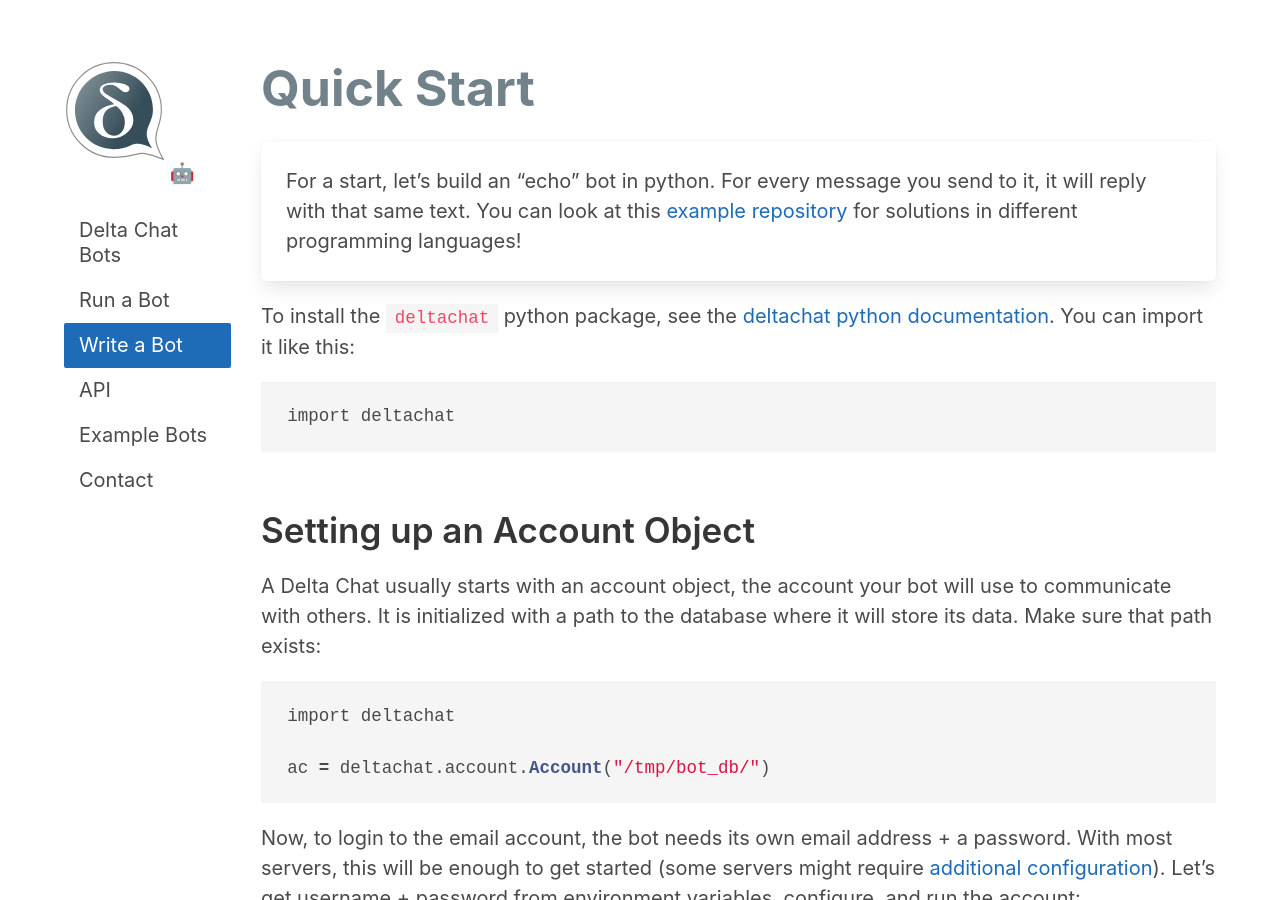
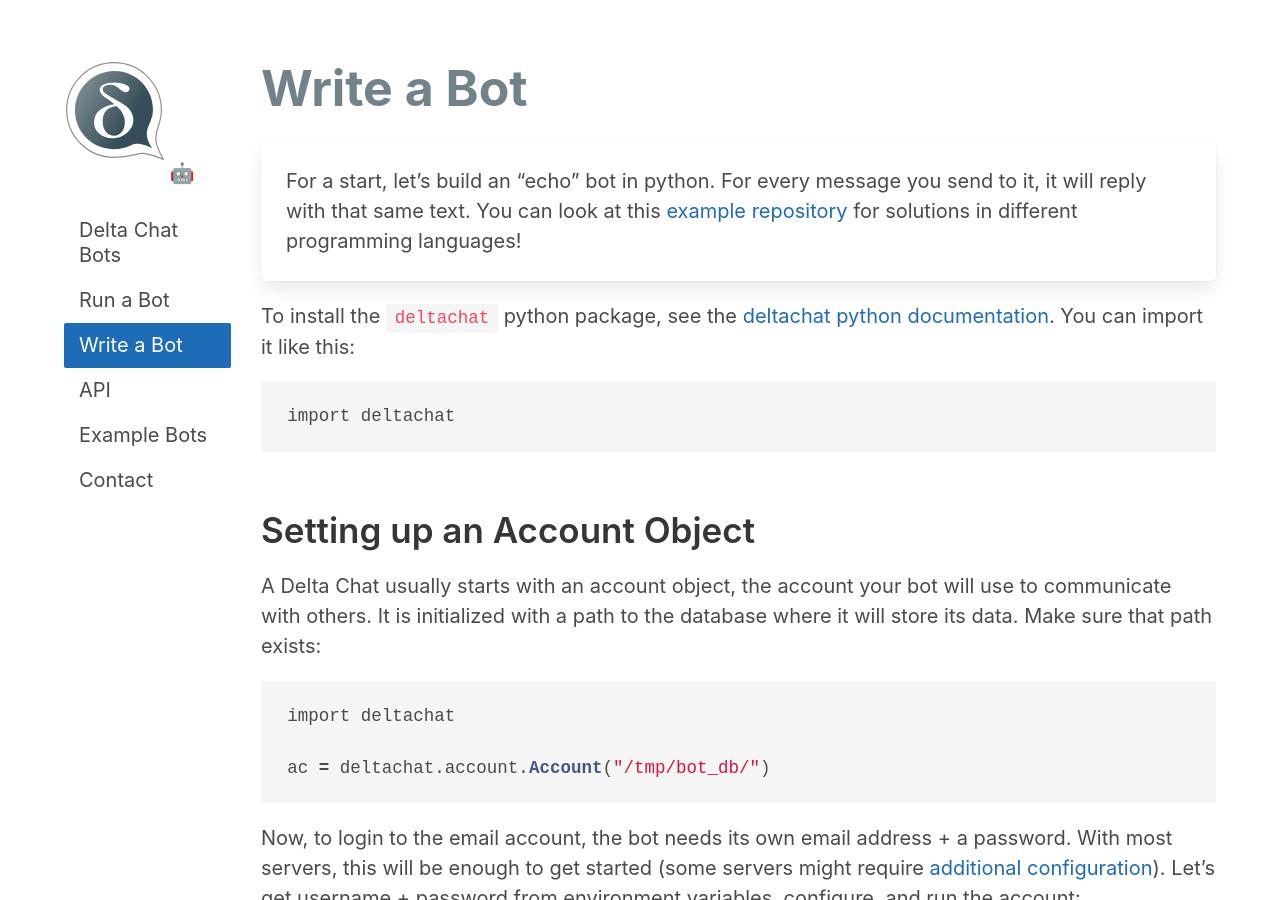
Before and after one commit to deltachat-bot/bot-pages, a Jekyll site: the page built from quickstart.md, in a window 1280 px wide and 900 px high. Built offline with Jekyll 4.4.1, drawn with Linux system fonts in a browser that asks for light colours.

Commit message:
rename headline

```diff
--- a/quickstart.md
+++ b/quickstart.md
@@ -2,7 +2,7 @@
 title: Write a Bot
 ---
 
-# Quick Start
+# Write a Bot
 
 For a start, let's build an "echo" bot in python. For every message you send to it, it will reply with that same text.
 You can look at this [example repository](https://github.com/deltachat-bot/echo) for solutions in different programming languages!
```
